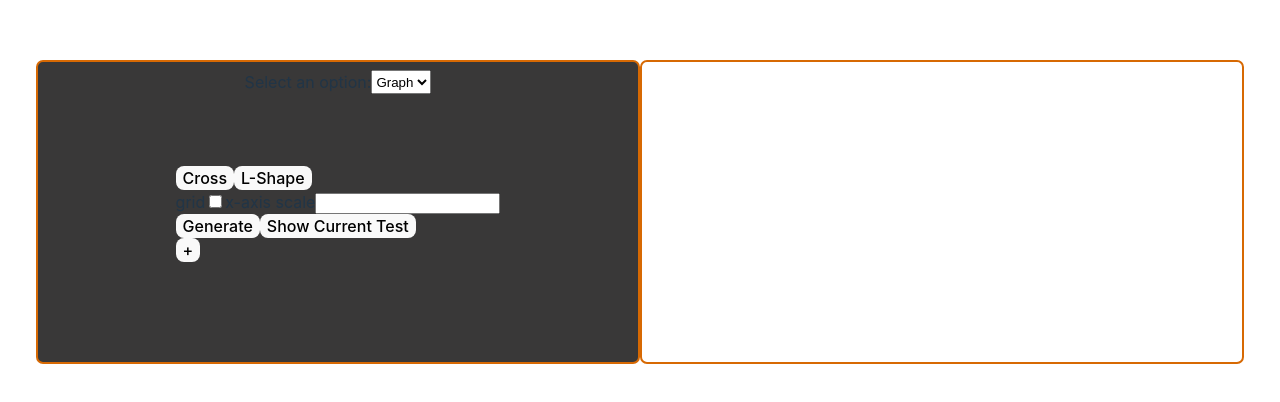
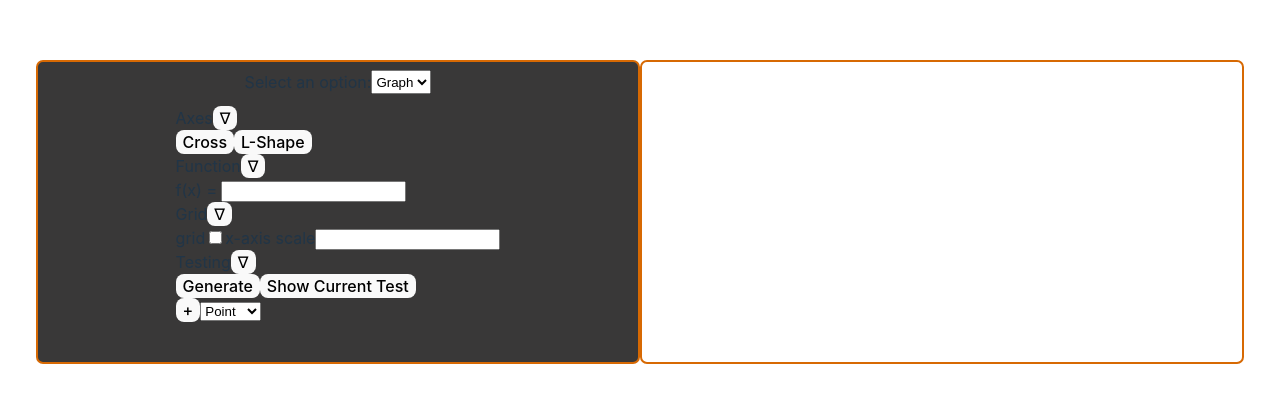
Before and after one commit to DavidovQC/Poly_Tikz_Frontend, a React (Vite) app: page / in a window 1280 px wide. Shown: the part 188-590 px from the top of the page. Built offline with nearby package versions, Linux system fonts and the light colour scheme.

Commit message:
Added dropdown component and implemented in graph component

```diff
--- /dev/null
+++ b/components/Dropdown.jsx
@@ -0,0 +1,18 @@
+import { useState } from "react";
+
+function Dropdown({ children }) {
+    const [display, setDisplay] = useState(true);
+    function handleDisplayChange() {
+        setDisplay(!display);
+        console.log(display);
+    }
+
+    return (
+        <>
+            <button onClick={handleDisplayChange}>∇</button>
+            {display && <div className="dropdown-container">{children}</div>}
+        </>
+    );
+}
+
+export default Dropdown;
--- a/components/GraphComponent.jsx
+++ b/components/GraphComponent.jsx
@@ -2,6 +2,7 @@ import { useContext, useState } from "react";
 import "./styles/main-options-container-styles.css";
 import SVGButton from "./SVGButton";
 import SVGButtonArray from "./SVGButtonArray";
+import Dropdown from "./Dropdown";
 import { AppContext } from "../src/AppContext";
 import { svgData } from "../assets/SVGButtonData";
 
@@ -51,14 +52,29 @@ function GraphComponent() {
     return (
         <>
             <div>
+                Axes
+                <Dropdown>
                     <div className="Axis-options">
                         <button onClick={handleGraphTypeChange} value={"Cross"}>
                             Cross
                         </button>
-                    <button onClick={handleGraphTypeChange} value={"L-Shape"}>
+                        <button
+                            onClick={handleGraphTypeChange}
+                            value={"L-Shape"}
+                        >
                             L-Shape
                         </button>
                     </div>
+                </Dropdown>
+                Function
+                <Dropdown>
+                    <div>
+                        <label>f(x) = </label>
+                        <input></input>
+                    </div>
+                </Dropdown>
+                Grid
+                <Dropdown>
                     <div className="Grid-options">
                         <label>grid</label>
                         <input
@@ -70,11 +86,19 @@ function GraphComponent() {
                         <label>x-axis scale</label>
                         <input type="number" id="x-axis-scale"></input>
                     </div>
+                </Dropdown>
+                Testing
+                <Dropdown>
                     <button onClick={GenerateGraph}>Generate</button>
-
                     <button onClick={PostTest}>Show Current Test</button>
-                <div>
+                </Dropdown>
+                <div className="Add-layer">
                     <button>+</button>
+                    <select>
+                        <option value="Point">Point</option>
+                        <option value="Vector">Vector</option>
+                        <option value="Shape">Shape</option>
+                    </select>
                 </div>
             </div>
         </>
```
Also changed, not shown: src/App.jsx (+9 -0 lines). Lines whose indentation alone changed are shown as unchanged.
